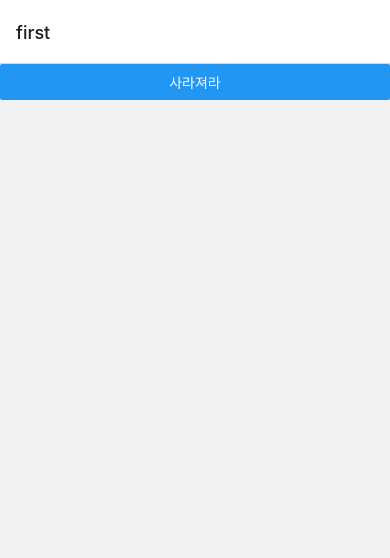
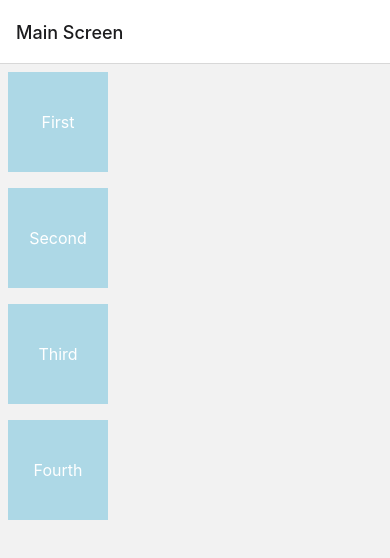
Before and after one commit to jaehafe/rn-animation, a React Native app: screen /Main_screen in a window 390 px wide. Before the commit this address had no page. Shown: the top 558 px of the page. Built offline with nearby package versions, Linux system fonts and the light colour scheme.

Commit message:
feat: Main Screen - animation stack

```diff
--- a/App.tsx
+++ b/App.tsx
@@ -11,8 +11,11 @@ import {NavigationContainer} from '@react-navigation/native';
 import 'react-native-gesture-handler';
 import {createStackNavigator} from '@react-navigation/stack';
 import {animationNavigation} from './src/constants/navigation';
+import Main from './src/screens/MainScreen';
+import MainScreen from './src/screens/MainScreen';
 
 export type AnimationStackParamList = {
+  [animationNavigation.MAIN_SCREEN]: undefined;
   [animationNavigation.ANIMATION_1]: undefined;
   [animationNavigation.ANIMATION_2]: undefined;
   [animationNavigation.ANIMATION_3]: undefined;
@@ -25,6 +28,12 @@ export default function App() {
   return (
     <NavigationContainer>
       <Stack.Navigator>
+        <Stack.Screen
+          name="Main_screen"
+          component={MainScreen}
+          options={{title: 'Main Screen'}}
+        />
+
         <Stack.Screen
           name={animationNavigation.ANIMATION_1}
           component={AnimatedComponents}
--- a/src/constants/navigation.ts
+++ b/src/constants/navigation.ts
@@ -1,4 +1,5 @@
 const animationNavigation = {
+  MAIN_SCREEN: 'Main_screen',
   ANIMATION_1: '1',
   ANIMATION_2: '2',
   ANIMATION_3: '3',
--- /dev/null
+++ b/src/screens/MainScreen.tsx
@@ -0,0 +1,62 @@
+import {FlatList, StyleSheet, Text, TouchableOpacity, View} from 'react-native';
+import React from 'react';
+import {animationNavigation} from '../constants/navigation';
+import {NavigationProp} from '@react-navigation/native';
+import {AnimationStackParamList} from '../../App';
+
+// type FeedDetailScreenProps = CompositeScreenProps<
+//   StackScreenProps<FeedStackParamList, typeof feedNavigation.FEED_DETAIL>,
+//   DrawerScreenProps<MainDrawerParamList>
+// >;
+
+type MainScreenProps = {
+  navigation: NavigationProp<AnimationStackParamList>;
+};
+
+export default function MainScreen({navigation}: MainScreenProps) {
+  const data = [
+    {key: animationNavigation.ANIMATION_1, title: 'First'},
+    {key: animationNavigation.ANIMATION_2, title: 'Second'},
+    {key: animationNavigation.ANIMATION_3, title: 'Third'},
+    {key: animationNavigation.ANIMATION_4, title: 'Fourth'},
+  ];
+
+  const renderItem = ({
+    item,
+  }: {
+    item: {key: keyof AnimationStackParamList; title: string};
+  }) => (
+    <TouchableOpacity
+      style={styles.box}
+      onPress={() => navigation.navigate(item.key)}>
+      <Text style={styles.boxText}>{item.title}</Text>
+    </TouchableOpacity>
+  );
+
+  return (
+    <FlatList
+      data={data}
+      renderItem={renderItem}
+      keyExtractor={item => item.key}
+      contentContainerStyle={styles.container}
+    />
+  );
+}
+
+const styles = StyleSheet.create({
+  container: {
+    flex: 1,
+  },
+  box: {
+    width: 100,
+    height: 100,
+    backgroundColor: 'lightblue',
+    justifyContent: 'center',
+    alignItems: 'center',
+    margin: 8,
+  },
+  boxText: {
+    fontSize: 16,
+    color: 'white',
+  },
+});
```
